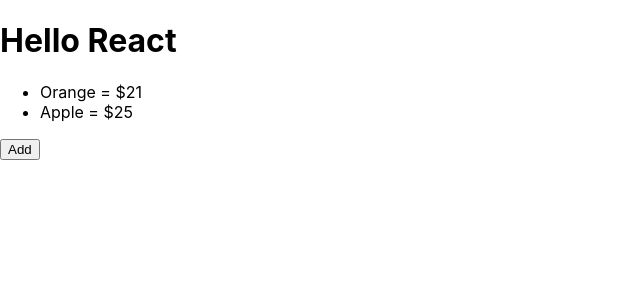
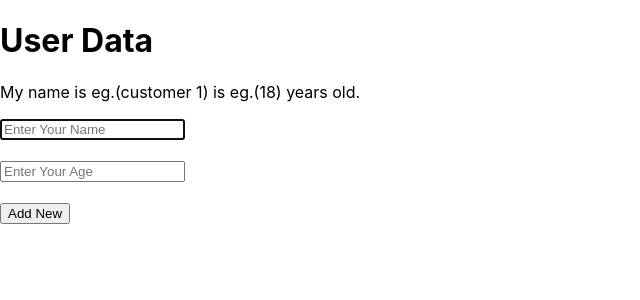
Before and after one commit to r1d3rzz/learn-React, a React (Create React App) app: page / in a window 1280 px wide. Shown: the top 300 px of the page, without its empty margins (0-640 px from the left). Built offline with nearby package versions, Linux system fonts and the light colour scheme.

Commit message:
insert input data in react

```diff
--- a/src/App.js
+++ b/src/App.js
@@ -3,39 +3,55 @@ import React from "react";
 class Item extends React.Component {
   render() {
     return (
-      <li>
-        {this.props.name} = ${this.props.price}
-      </li>
+      <p>
+        My name is {this.props.name} is {this.props.age} years old.
+      </p>
     );
   }
 }
 
 class App extends React.Component {
   state = {
-    items: [
-      { id: 1, name: "Orange", price: 21 },
-      { id: 2, name: "Apple", price: 25 },
-    ],
+    personData: [{ id: 1, name: "eg.(customer 1)", age: "eg.(18)" }],
   };
 
+  nameRef = React.createRef();
+  ageRef = React.createRef();
+
   add = () => {
-    let id = this.state.items.length + 1;
+    let id = this.state.personData.length + 1;
+    let name = this.nameRef.current.value;
+    let age = this.ageRef.current.value;
 
     this.setState({
-      items: [...this.state.items, { id, name: `Item ${id}`, price: id * 0.5 }],
+      personData: [...this.state.personData, { id, name, age }],
     });
   };
 
   render() {
     return (
       <div>
-        <h1>Hello React</h1>
-        <ul>
-          {this.state.items.map((i) => {
-            return <Item name={i.name} price={i.price}></Item>;
-          })}
-        </ul>
-        <button onClick={this.add}>Add</button>
+        <h1>User Data</h1>
+        {this.state.personData.map((p) => {
+          return <Item key={p.id} name={p.name} age={p.age}></Item>;
+        })}
+        <input
+          type="text"
+          ref={this.nameRef}
+          placeholder="Enter Your Name"
+          autoFocus
+        />
+        <br />
+        <br />
+        <input
+          type="text"
+          ref={this.ageRef}
+          placeholder="Enter Your Age"
+          required
+        />
+        <br />
+        <br />
+        <button onClick={this.add}>Add New</button>
       </div>
     );
   }
```
